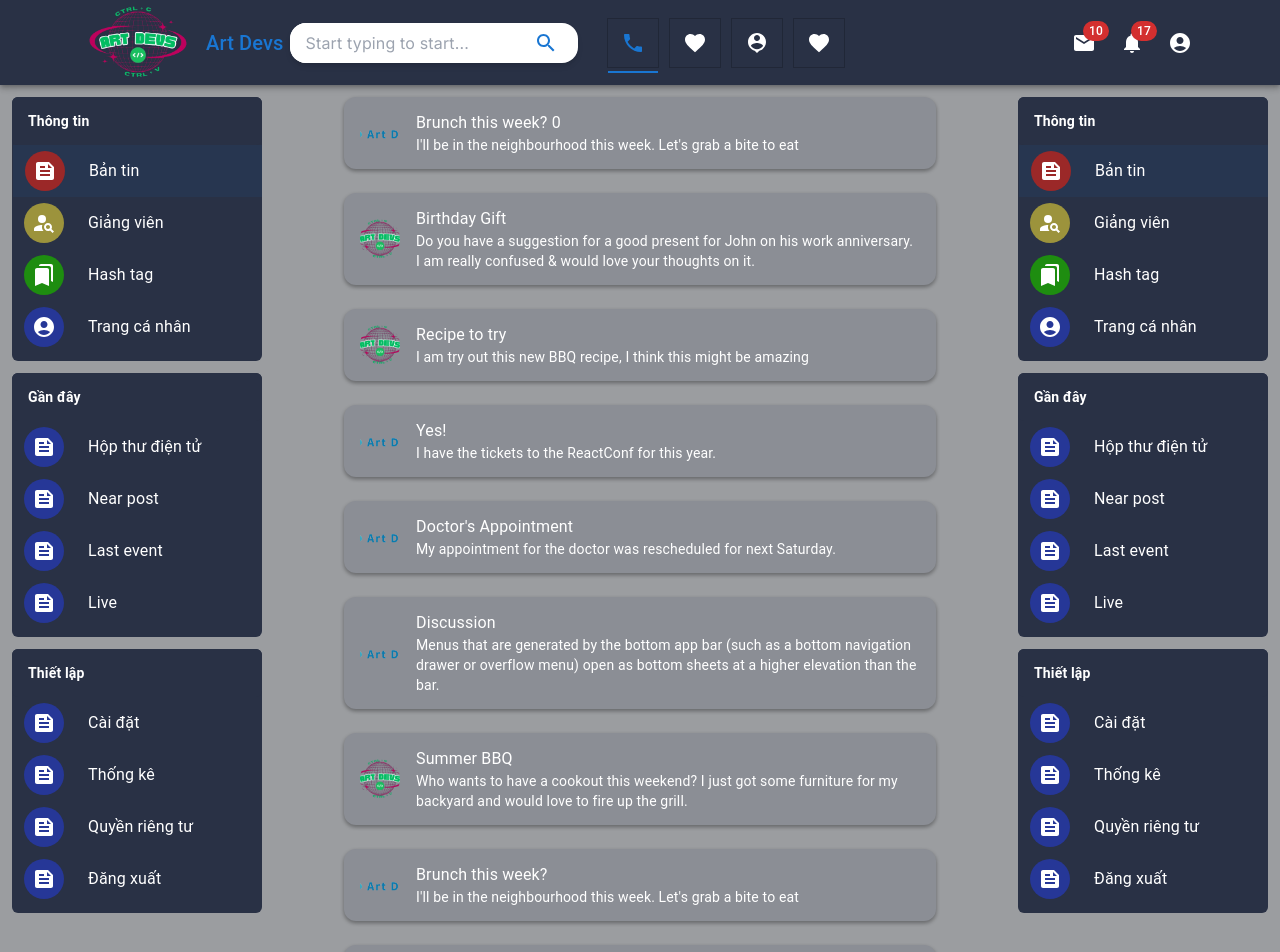
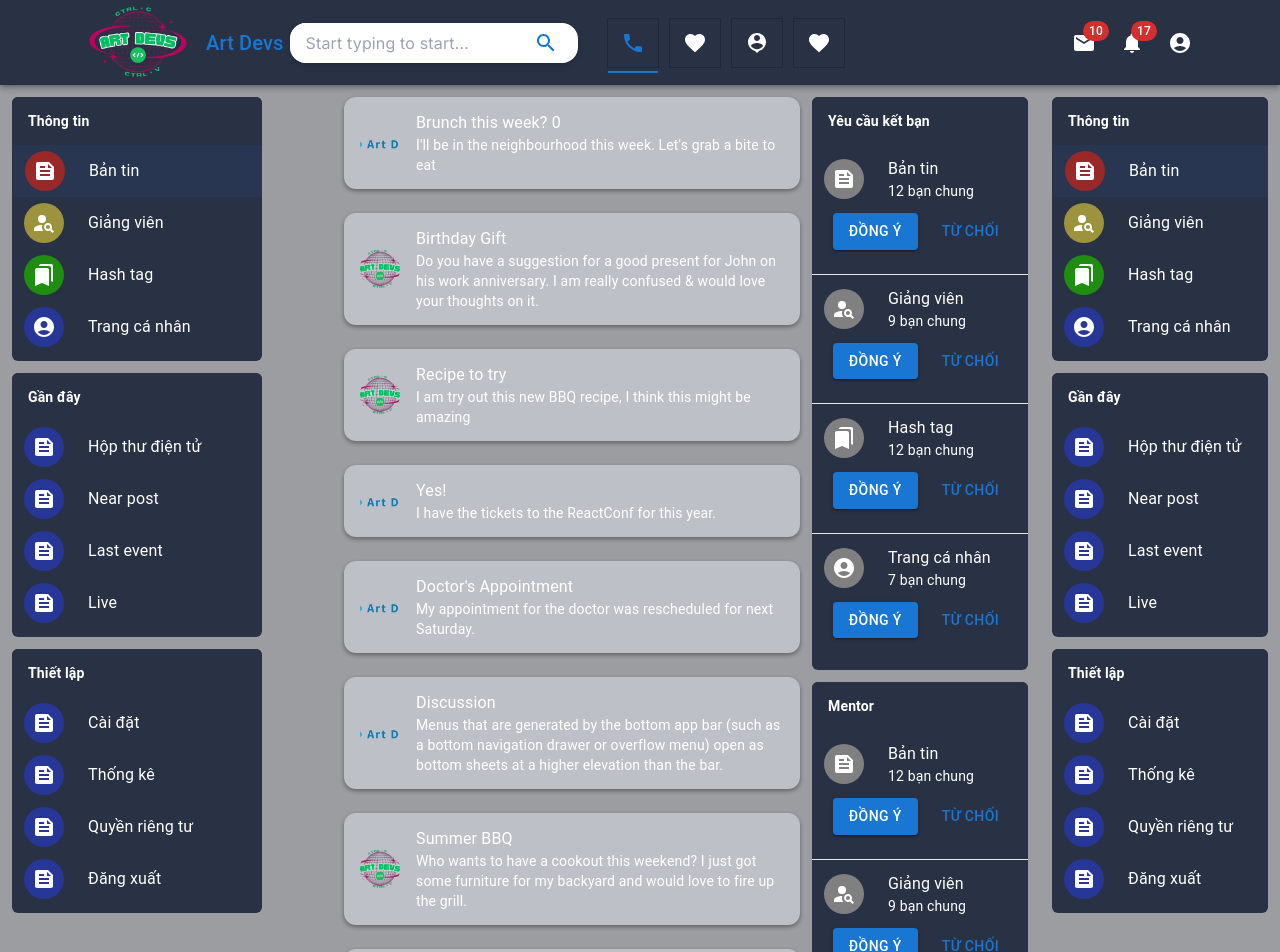
Before and after one commit to LinhPT2108/ArtDevs_Client, a Next.js app: page / in a window 1280 px wide. Shown: the top 952 px of the page. Built offline with nearby package versions, Linux system fonts and the light colour scheme.

Commit message:
update ui news feed

```diff
--- a/src/app/page.tsx
+++ b/src/app/page.tsx
@@ -2,6 +2,7 @@
 import AppHeader from "@/components/header/app.header";
 import BottomNavbar from "@/components/header/header.bottom";
 import AppMenu from "@/components/left-menu/app.menu";
+import RightPost from "@/components/left-menu/app.right.menu";
 import Post from "@/components/posts/post.main";
 import { Box, Grid } from "@mui/material";
 import { useState } from "react";
@@ -41,22 +42,35 @@ export default function Home() {
             item
             xs={16}
             sm={10}
-            md={12}
-            lg={8}
+            md={8}
+            lg={6}
             sx={{
               marginTop: "12px",
-              padding: "0 24px",
+              padding: { xs: "0 24px", md: "0 0 0 24px" },
             }}
           >
             <Post messsages={post} />
           </Grid>
-
           <Grid
             item
             xs={12}
             sm={6}
             md={4}
-            lg={4}
+            lg={3}
+            sx={{
+              display: { xs: "none", md: "flex" },
+              padding: "0px 12px 0px 12px",
+              justifyContent: "flex-start",
+            }}
+          >
+            <RightPost />
+          </Grid>
+          <Grid
+            item
+            xs={12}
+            sm={6}
+            md={4}
+            lg={3}
             sx={{
               display: { xs: "none", lg: "flex" },
               padding: "0px 12px 0px 12px",
--- a/src/components/left-menu/app.menu.tsx
+++ b/src/components/left-menu/app.menu.tsx
@@ -99,6 +99,7 @@ const AppMenu = () => {
                   color: "white",
                   fontWeight: "bold",
                   zIndex: "0",
+                  position: "relative",
                 }}
                 component="div"
                 id="nested-list-subheader"
--- /dev/null
+++ b/src/components/left-menu/app.right.menu.tsx
@@ -0,0 +1,37 @@
+import {
+  Box,
+  List,
+  ListItemButton,
+  ListItemIcon,
+  ListItemText,
+  ListSubheader,
+} from "@mui/material";
+import React from "react";
+import "@/style/left-menu.css";
+import MenuAccept from "./right-menu/menu.accept";
+import MenuMentor from "./right-menu/menu.mentor";
+
+const RightPost = () => {
+  const [selectedIndex, setSelectedIndex] = React.useState(0);
+
+  const handleListItemClick = (
+    event: React.MouseEvent<HTMLDivElement, MouseEvent>,
+    index: number
+  ) => {
+    setSelectedIndex(index);
+  };
+
+  return (
+    <Box
+      sx={{
+        width: "100%",
+        maxWidth: 250,
+      }}
+    >
+      <MenuAccept />
+      <MenuMentor />
+    </Box>
+  );
+};
+
+export default RightPost;
--- /dev/null
+++ b/src/components/left-menu/right-menu/menu.accept.tsx
@@ -0,0 +1,125 @@
+import PersonSearchIcon from "@mui/icons-material/PersonSearch";
+import BookmarksIcon from "@mui/icons-material/Bookmarks";
+import AccountCircleIcon from "@mui/icons-material/AccountCircle";
+import FeedIcon from "@mui/icons-material/Feed";
+import {
+  Box,
+  Button,
+  List,
+  ListItemButton,
+  ListItemIcon,
+  ListItemText,
+  ListSubheader,
+  Stack,
+} from "@mui/material";
+const MenuAccept = () => {
+  const acountAccept: AccountExample[] = [
+    { name: "Bản tin", avatar: <FeedIcon />, manualFriend: "12 bạn chung" },
+    {
+      name: "Giảng viên",
+      avatar: <PersonSearchIcon />,
+      manualFriend: "9 bạn chung",
+    },
+    {
+      name: "Hash tag",
+      avatar: <BookmarksIcon />,
+      manualFriend: "12 bạn chung",
+    },
+    {
+      name: "Trang cá nhân",
+      avatar: <AccountCircleIcon />,
+      manualFriend: "7 bạn chung",
+    },
+  ];
+  return (
+    <Box
+      sx={{
+        width: "100%",
+        maxWidth: 250,
+      }}
+    >
+      <List
+        sx={{
+          width: "100%",
+          bgcolor: "#293145",
+          color: "white",
+          marginTop: "12px",
+          "& p": {
+            color: "white",
+          },
+        }}
+        className="rounded-md"
+        component="nav"
+        aria-label="main mailbox folders"
+        subheader={
+          <ListSubheader
+            sx={{
+              bgcolor: "#293145",
+              color: "white",
+              fontWeight: "bold",
+              zIndex: "0",
+              position: "relative",
+            }}
+            component="div"
+            id="nested-list-subheader"
+            className="rounded-md"
+          >
+            Yêu cầu kết bạn
+          </ListSubheader>
+        }
+      >
+        {acountAccept.map((item, index) => {
+          return (
+            <Box
+              key={index}
+              sx={{ paddingBottom: "24px" }}
+              className={`${index < acountAccept.length - 1 ? "border-b" : ""}`}
+            >
+              <ListItemButton
+                sx={{ padding: "6px 12px", margin: " 0" }}
+                //   selected={selectedIndex === item.index}
+                //   onClick={(event) => handleListItemClick(event, item.index)}
+              >
+                <ListItemIcon
+                  sx={{
+                    color: "white",
+                    backgroundColor: `gray`,
+                    padding: "8px",
+                    minWidth: "40px",
+                    marginRight: "24px",
+                  }}
+                  className="rounded-full"
+                >
+                  {item.avatar}
+                </ListItemIcon>
+                <ListItemText
+                  primary={item.name}
+                  secondary={item.manualFriend}
+                />
+              </ListItemButton>
+              <Stack
+                direction="row"
+                spacing={2}
+                className="flex justify-center"
+              >
+                <Button
+                  variant="contained"
+                  className="bg-sky-700 rounded-[30px] px-5"
+                >
+                  Đồng ý
+                </Button>
+                <Button
+                  // variant="outlined"
+                  className="bg-neutral-300 rounded-[30px] px-5"
+                >
+                  Từ chối
+                </Button>
+              </Stack>
+            </Box>
+          );
+        })}
+      </List>
+    </Box>
+  );
+};
+export default MenuAccept;
--- /dev/null
+++ b/src/components/left-menu/right-menu/menu.mentor.tsx
@@ -0,0 +1,125 @@
+import PersonSearchIcon from "@mui/icons-material/PersonSearch";
+import BookmarksIcon from "@mui/icons-material/Bookmarks";
+import AccountCircleIcon from "@mui/icons-material/AccountCircle";
+import FeedIcon from "@mui/icons-material/Feed";
+import {
+  Box,
+  Button,
+  List,
+  ListItemButton,
+  ListItemIcon,
+  ListItemText,
+  ListSubheader,
+  Stack,
+} from "@mui/material";
+const MenuMentor = () => {
+  const acountAccept: AccountExample[] = [
+    { name: "Bản tin", avatar: <FeedIcon />, manualFriend: "12 bạn chung" },
+    {
+      name: "Giảng viên",
+      avatar: <PersonSearchIcon />,
+      manualFriend: "9 bạn chung",
+    },
+    {
+      name: "Hash tag",
+      avatar: <BookmarksIcon />,
+      manualFriend: "12 bạn chung",
+    },
+    {
+      name: "Trang cá nhân",
+      avatar: <AccountCircleIcon />,
+      manualFriend: "7 bạn chung",
+    },
+  ];
+  return (
+    <Box
+      sx={{
+        width: "100%",
+        maxWidth: 250,
+      }}
+    >
+      <List
+        sx={{
+          width: "100%",
+          bgcolor: "#293145",
+          color: "white",
+          marginTop: "12px",
+          "& p": {
+            color: "white",
+          },
+        }}
+        className="rounded-md"
+        component="nav"
+        aria-label="main mailbox folders"
+        subheader={
+          <ListSubheader
+            sx={{
+              bgcolor: "#293145",
+              color: "white",
+              fontWeight: "bold",
+              zIndex: "0",
+              position: "relative",
+            }}
+            component="div"
+            id="nested-list-subheader"
+            className="rounded-md"
+          >
+            Mentor
+          </ListSubheader>
+        }
+      >
+        {acountAccept.map((item, index) => {
+          return (
+            <Box
+              key={index}
+              sx={{ paddingBottom: "24px" }}
+              className={`${index < acountAccept.length - 1 ? "border-b" : ""}`}
+            >
+              <ListItemButton
+                sx={{ padding: "6px 12px", margin: " 0" }}
+                //   selected={selectedIndex === item.index}
+                //   onClick={(event) => handleListItemClick(event, item.index)}
+              >
+                <ListItemIcon
+                  sx={{
+                    color: "white",
+                    backgroundColor: `gray`,
+                    padding: "8px",
+                    minWidth: "40px",
+                    marginRight: "24px",
+                  }}
+                  className="rounded-full"
+                >
+                  {item.avatar}
+                </ListItemIcon>
+                <ListItemText
+                  primary={item.name}
+                  secondary={item.manualFriend}
+                />
+              </ListItemButton>
+              <Stack
+                direction="row"
+                spacing={2}
+                className="flex justify-center"
+              >
+                <Button
+                  variant="contained"
+                  className="bg-sky-700 rounded-[30px] px-5"
+                >
+                  Đồng ý
+                </Button>
+                <Button
+                  // variant="outlined"
+                  className="bg-neutral-300 rounded-[30px] px-5"
+                >
+                  Từ chối
+                </Button>
+              </Stack>
+            </Box>
+          );
+        })}
+      </List>
+    </Box>
+  );
+};
+export default MenuMentor;
--- a/src/components/posts/post.main.tsx
+++ b/src/components/posts/post.main.tsx
@@ -22,7 +22,7 @@ const Post = (pros: IPros) => {
             key={index + person}
             sx={{
               borderRadius: "12px",
-              backgroundColor: "#8b8e95",
+              backgroundColor: "#bdc0c7",
               margin: "0 0 24px 0",
               boxShadow:
                 "rgba(0, 0, 0, 0.16) 0px 2px 4px, rgba(0, 0, 0, 0.23) 0px 2px 4px",
--- a/src/type/list-item.d.ts
+++ b/src/type/items.d.ts
@@ -9,3 +9,8 @@ interface MessageExample {
   secondary: string;
   person: string;
 }
+interface AccountExample {
+  avatar: SvgIconProps;
+  name: string;
+  manualFriend: string;
+}
```
